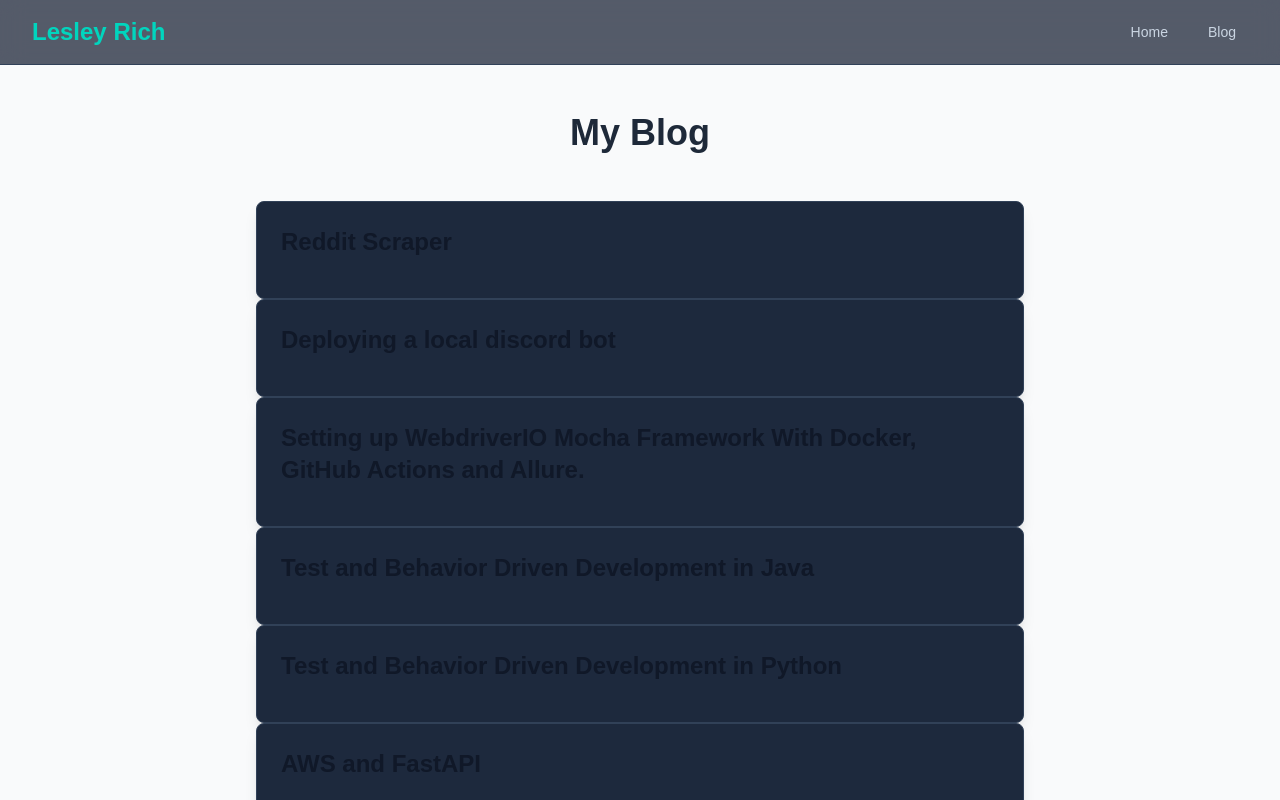
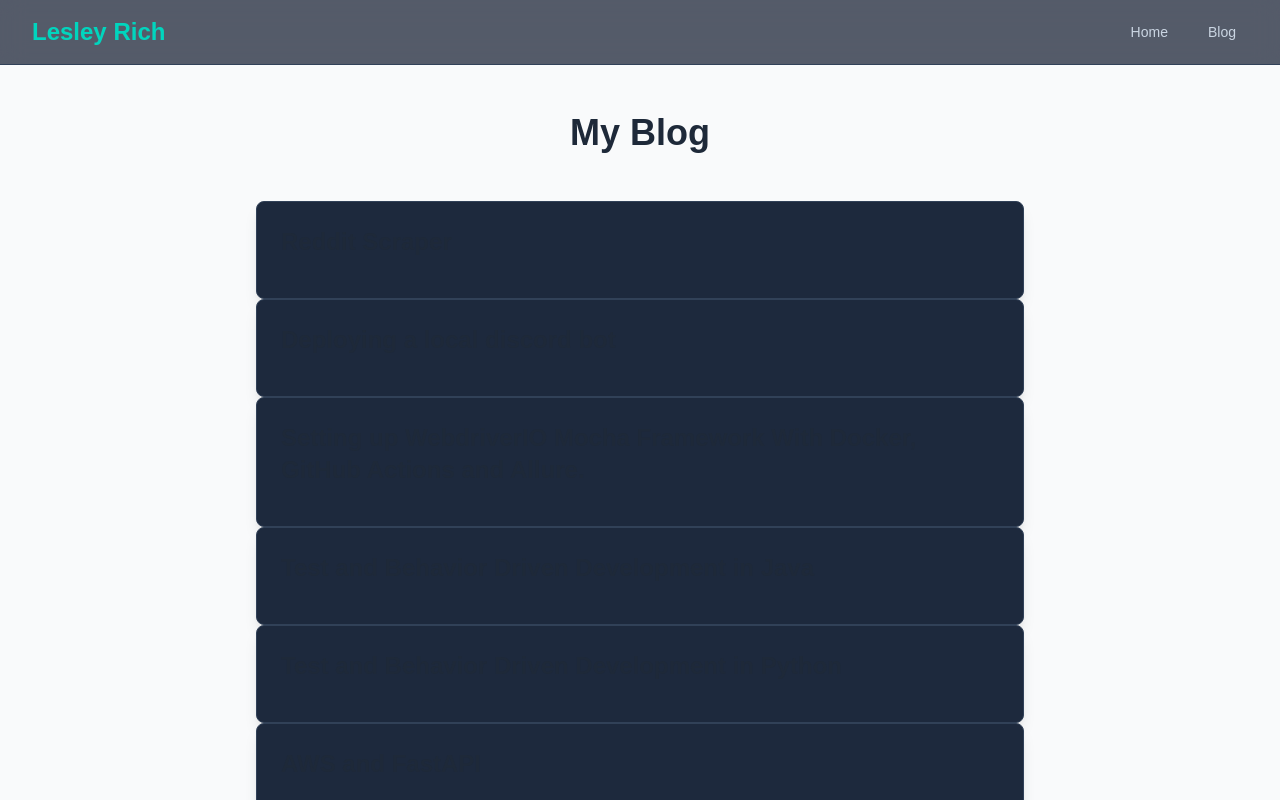
Before and after one commit to terrainthesky-hub/Programming_Portfolio, a Next.js app: page /blog in a window 1280 px wide. Shown: the top 800 px of the page. Built offline with nearby package versions, Linux system fonts and the light colour scheme.

Commit message:
text color

```diff
--- a/pages/blog/index.js
+++ b/pages/blog/index.js
@@ -24,9 +24,9 @@ export default function Blog({ allPostsData }) {
           {allPostsData.map(({ id, date, title, excerpt }) => (
             <Link href={`/blog/${id}`} key={id}>
               <div className="block bg-slate-800 rounded-lg shadow-lg hover:shadow-cyan-500/10 border border-slate-700 hover:border-teal-400 transition-all duration-300 p-6 cursor-pointer">
-                <h2 className="text-2xl font-bold text-gray-900 mb-2">{title}</h2>
-                <p className="text-gray-500 text-sm mb-4">{date}</p>
-                <p className="text-gray-600">{excerpt}</p>
+                <h2 className="text-2xl font-bold text-lg-900 mb-2">{title}</h2>
+                <p className="text-lg text-sm mb-4">{date}</p>
+                <p className="text-lg">{excerpt}</p>
               </div>
             </Link>
           ))}
```
